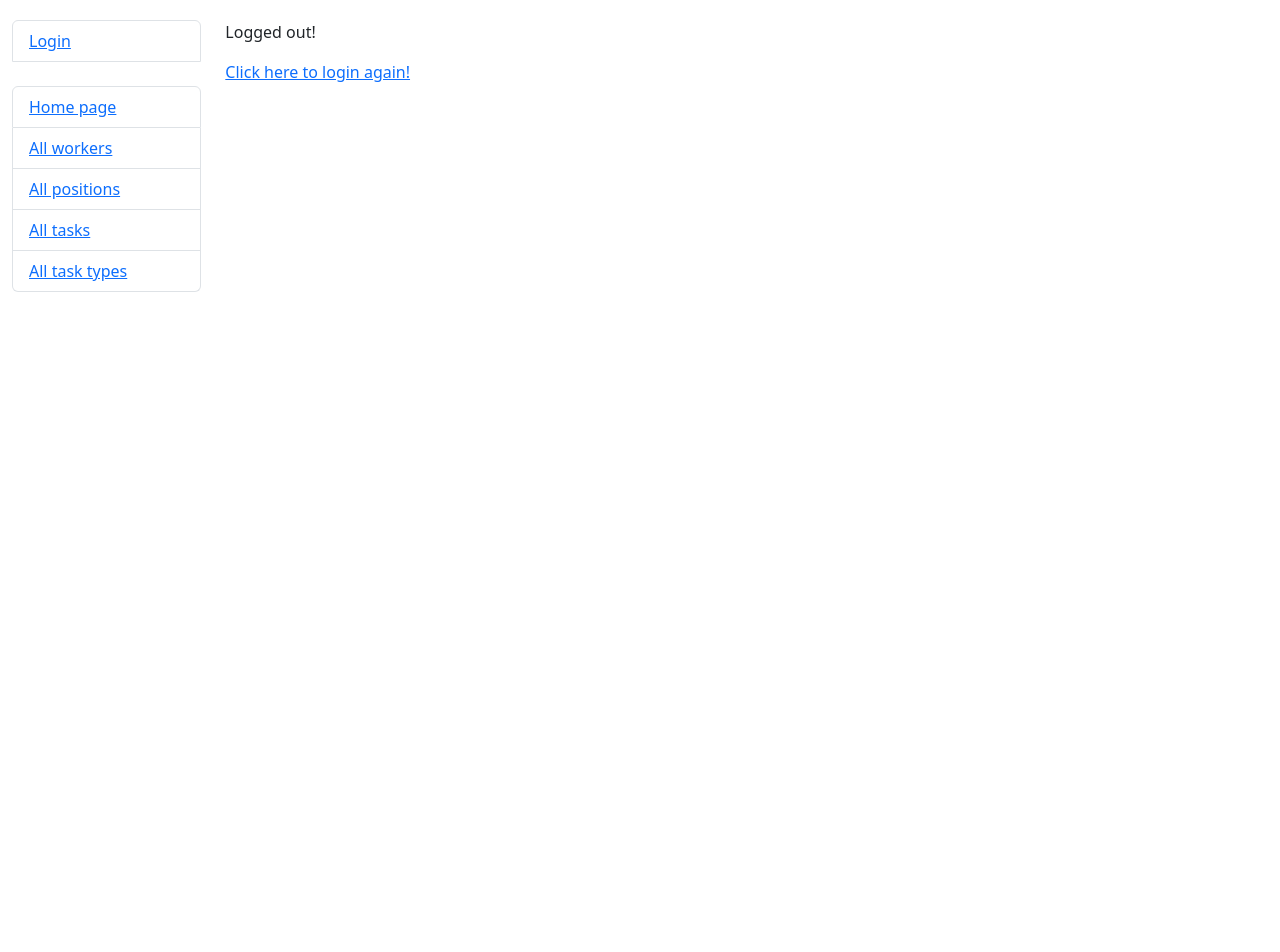
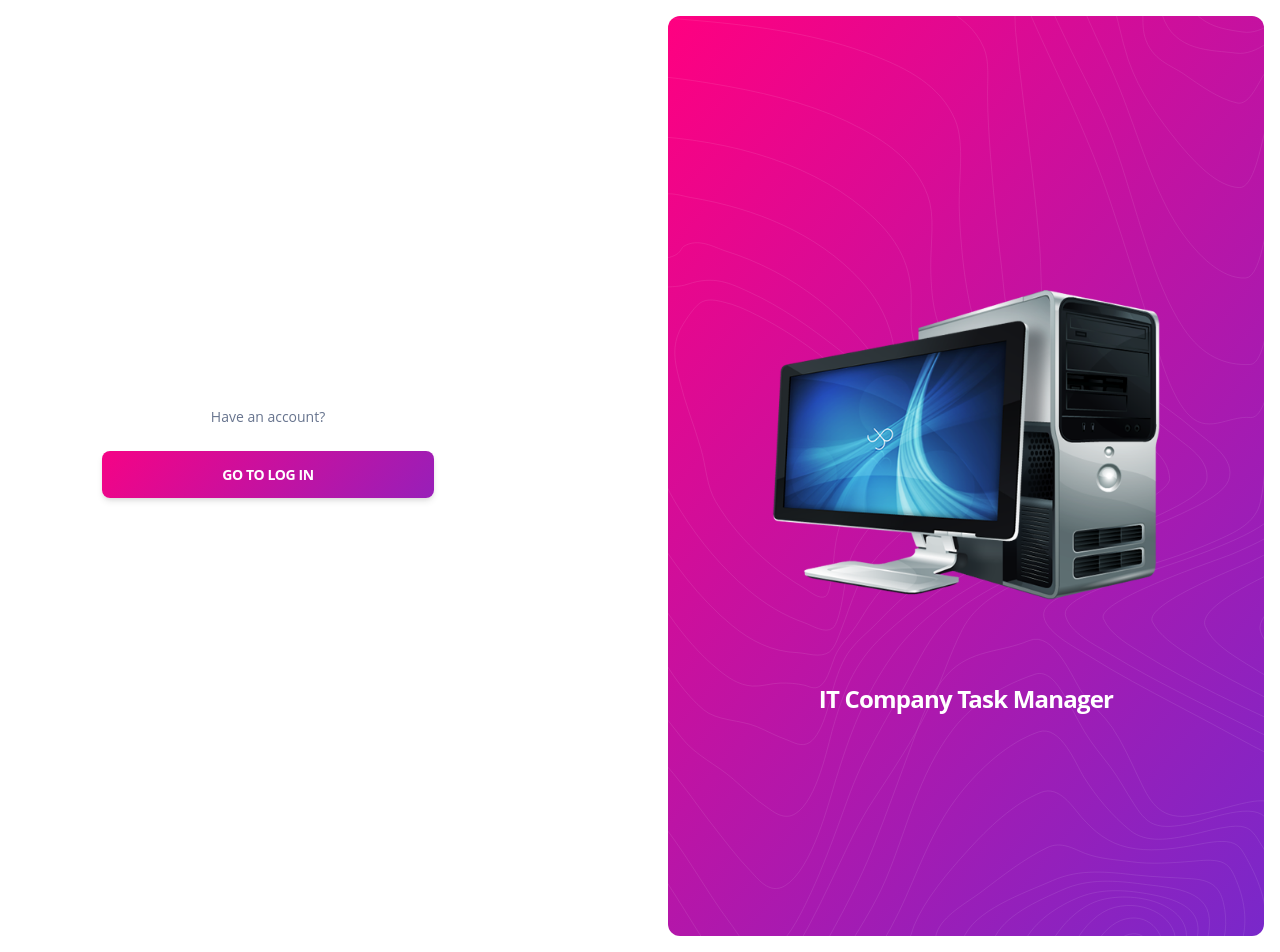
Before and after one commit to Paul-Starodub/IT-Company-Task-Manager, a Django app: page /accounts/logout/ in a window 1280 px wide. Run offline with Django 4.2, Linux system fonts and the light colour scheme; some libraries are stand-ins or nearby versions.

Commit message:
Updated logged_out.html

```diff
--- a/templates/registration/logged_out.html
+++ b/templates/registration/logged_out.html
@@ -1,6 +1,44 @@
-{% extends "base.html" %}
+{% extends "base-fullscreen.html" %}
 
 {% block content %}
-<p>Logged out!</p>
-<a href="{% url 'login'%}">Click here to login again!</a>
-{% endblock %}
+  <section>
+    <div class="page-header section-height-100">
+      <div class="container">
+        <div class="row">
+          <div class="col-xl-4 col-lg-5 col-md-7 d-flex flex-column mx-lg-0 mx-auto">
+            <div class="card card-plain">
+              <div class="card-footer text-center pt-0 px-lg-2 px-1">
+                <p class="mb-4 text-sm mx-auto">
+                  Have an account?
+                  <a
+                    href="{% url 'login' %}"
+                    class="btn btn-lg bg-gradient-primary btn-lg w-100 mt-4 mb-0">
+                    Go to log in
+                  </a>
+                </p>
+              </div>
+            </div>
+          </div>
+          <div class="col-6 d-lg-flex d-none h-100 my-auto pe-0 position-absolute top-0 end-0 text-center flex-column">
+            <div class="position-relative bg-gradient-primary h-100 m-3 px-7 border-radius-lg d-flex flex-column justify-content-center">
+              <img
+                src="{{ ASSETS_ROOT }}/img/shapes/pattern-lines.svg"
+                alt="pattern-lines"
+                class="position-absolute opacity-4 start-0"
+              >
+              <div class="position-relative">
+                <img
+                  class="max-width-500 w-100 position-relative z-index-2"
+                  src="{{ ASSETS_ROOT }}/img/illustrations/computer_pc_PNG7723.png"
+                >
+              </div>
+              <h4 class="mt-5 text-white font-weight-bolder">
+                IT Company Task Manager
+              </h4>
+            </div>
+          </div>
+        </div>
+      </div>
+    </div>
+  </section>
+{% endblock content %}
```
